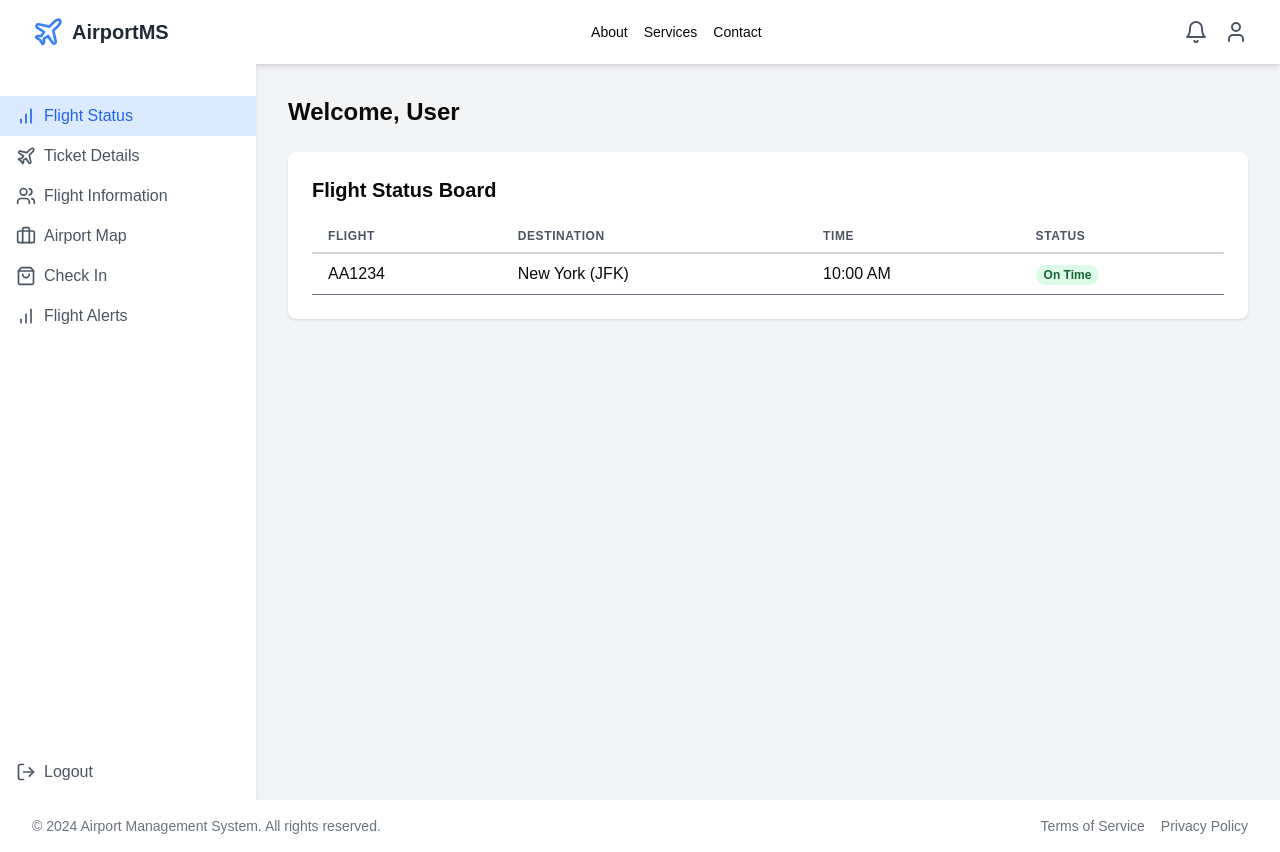
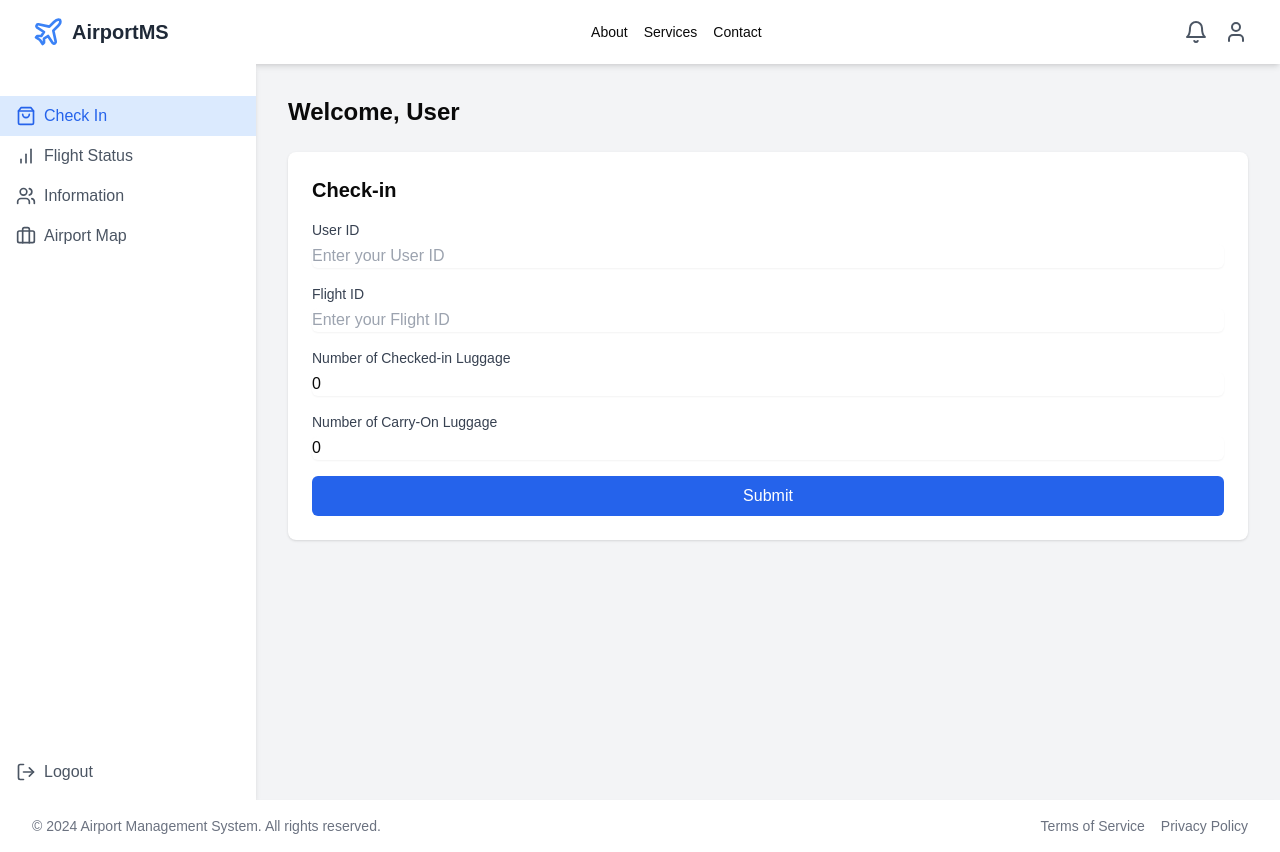
Before and after one commit to harshav2/Airport-Management-System, a Next.js app: page /dashboard/user in a window 1280 px wide. Built offline with nearby package versions, Linux system fonts and the light colour scheme.

Commit message:
dashboard/user additions check-in and status completion

```diff
--- a/app/api/check-in/route.js
+++ b/app/api/user/check-in/route.js
@@ -1,13 +1,13 @@
-// api/check-in.js
 import { NextResponse } from "next/server";
-import { executeQuery } from "../../../lib/db";
+import { executeQuery } from "../../../../lib/db";
 
 export async function POST(request) {
   try {
     console.log("Received request:", request);
 
-    const { type, flightId, userId: username } = await request.json();
-    console.log("Received payload:", { type, flightId, username });
+    // Get the payload from the request
+    const { type, flightId, userId: username, noOfCheckIn, noOfCabin } = await request.json();
+    console.log("Received payload:", { type, flightId, username, noOfCheckIn, noOfCabin });
 
     // Check if FlightID exists in Flight table
     const flightCheckResult = await executeQuery({
@@ -15,7 +15,7 @@ export async function POST(request) {
       values: [flightId],
     });
     console.log("Flight check result:", flightCheckResult);
-    console.log("Flight check result:", flightId);
+
     if (flightCheckResult[0].count === 0) {
       return NextResponse.json(
         { message: "FlightID does not exist" },
@@ -48,16 +48,31 @@ export async function POST(request) {
     console.log("User on flight check result:", userOnFlightCheckResult);
 
     if (userOnFlightCheckResult[0].count > 0) {
+      // If user is already checked in, update luggage counts instead of inserting a new row
+      const updateUserOnFlightResult = await executeQuery({
+        query: `UPDATE UserOnFlight SET NoOfCheckIn = ?, NoOfCabin = ? WHERE UserID = ? AND FlightID = ?`,
+        values: [noOfCheckIn, noOfCabin, userId, flightId],
+      });
+
+      console.log("Updated UserOnFlight result:", updateUserOnFlightResult);
+
+      if (updateUserOnFlightResult.affectedRows === 0) {
+        return NextResponse.json(
+          { message: "Failed to update luggage information" },
+          { status: 500 }
+        );
+      }
+
       return NextResponse.json(
-        { message: "User is already checked in for this flight" },
-        { status: 400 }
+        { message: "Check-in luggage information updated successfully" },
+        { status: 200 }
       );
     }
 
     // Insert user on flight information into the UserOnFlight table
     const userOnFlightResult = await executeQuery({
-      query: `INSERT INTO UserOnFlight (UserID, FlightID) VALUES (?, ?)`,
-      values: [userId, flightId],
+      query: `INSERT INTO UserOnFlight (UserID, FlightID, NoOfCheckIn, NoOfCabin) VALUES (?, ?, ?, ?)`,
+      values: [userId, flightId, noOfCheckIn, noOfCabin],
     });
     console.log("User on flight result:", userOnFlightResult);
 
--- /dev/null
+++ b/app/api/user/status/route.js
@@ -0,0 +1,74 @@
+import { NextResponse } from "next/server";
+import { verifyToken } from "../../../../lib/auth";  // Assuming you have this helper function for JWT verification
+import { executeQuery } from "../../../../lib/db";   // Assuming you have this helper function for DB queries
+
+export async function GET(request) {
+  try {
+    // Extract the token from the cookies in the request
+    const token = request.cookies.get('token');
+
+    // Log to check if the token is being retrieved
+    console.log("Token from cookies:", token);
+
+    // If no token is found, respond with an Unauthorized status
+    if (!token) {
+      return NextResponse.json(
+        { message: "Token not found. Unauthorized access." },
+        { status: 401 }
+      );
+    }
+
+    // Verify and decode the token
+    const decodedToken = await verifyToken(token.value);
+
+    // Log to check if the token is being decoded properly
+    console.log("Decoded token:", decodedToken);
+
+    // If the token is invalid, respond with an Unauthorized status
+    if (!decodedToken) {
+      return NextResponse.json(
+        { message: "Invalid token. Unauthorized access." },
+        { status: 401 }
+      );
+    }
+
+    // Log the userId from the decoded token for debugging
+    console.log("Decoded userId:", decodedToken.userId);
+
+    // Fetch flight details for the user from the `UserOnFlight` table
+    const flights = await executeQuery({
+      query: `
+        SELECT
+          f.ID,
+          f.Gate,
+          f.Belt,
+          f.Destination,
+          f.Origin,
+          a.Name AS AirlineName
+        FROM Flight f
+        JOIN Airline a ON f.AirlineID = a.AirlineID
+        JOIN UserOnFlight uof ON uof.FlightID = f.ID
+        WHERE uof.UserID = ?;
+      `,
+      values: [decodedToken.userId],  // Use userId from the token to fetch their flights
+    });
+
+    // If no flights are found for the user, respond with a 404 status
+    if (!flights || flights.length === 0) {
+      return NextResponse.json(
+        { message: "No flights found for the user" },
+        { status: 404 }
+      );
+    }
+
+    // Respond with the fetched flight data
+    return NextResponse.json(flights);
+  } catch (error) {
+    console.error("Token verification or database query error:", error);
+    // Handle unexpected errors
+    return NextResponse.json(
+      { message: "An error occurred while fetching flight details", error: error.message },
+      { status: 500 }
+    );
+  }
+}
--- a/app/dashboard/user/page.js
+++ b/app/dashboard/user/page.js
@@ -1,6 +1,5 @@
 "use client";
-import { useState } from "react";
-import "react-toastify/dist/ReactToastify.css"; // Import the toast styles
+import { useState ,useEffect} from "react";
 import Link from "next/link";
 import {
   Plane,
@@ -8,34 +7,30 @@ import {
   Briefcase,
   LogOut,
   Menu,
-  Settings,
   BarChart,
   ShoppingBag,
   Bell,
   User,
 } from "lucide-react";
+
 export default function UserDashboard() {
-  const [activeTab, setActiveTab] = useState("status");
+  const [activeTab, setActiveTab] = useState("checkin");
   const [isSidebarOpen, setIsSidebarOpen] = useState(false);
 
   const toggleSidebar = () => setIsSidebarOpen(!isSidebarOpen);
 
   const renderContent = () => {
     switch (activeTab) {
+      case "checkin":
+        return <CheckIn />;
       case "status":
-        return <FlightStatus />;
-      case "tickets":
-        return <TicketDetails />;
+        return <FlightStatusAndAlerts />;
       case "info":
-        return <FlightAndAirportInfo />;
+        return <Information />;
       case "map":
         return <AirportMap />;
-      case "checkin":
+      default:
         return <CheckIn />;
-      case "alerts":
-        return <FlightAlerts />;
-      default:
-        return <FlightStatus />;
     }
   };
 
@@ -97,6 +92,21 @@ export default function UserDashboard() {
               <a
                 href="#"
                 className={`flex items-center space-x-2 px-4 py-2 ${
+                  activeTab === "checkin"
+                    ? "bg-blue-100 text-blue-600"
+                    : "text-gray-600 hover:bg-gray-100"
+                }`}
+                onClick={() => {
+                  setActiveTab("checkin");
+                  setIsSidebarOpen(false);
+                }}
+              >
+                <ShoppingBag className="h-5 w-5" />
+                <span>Check In</span>
+              </a>
+              <a
+                href="#"
+                className={`flex items-center space-x-2 px-4 py-2 ${
                   activeTab === "status"
                     ? "bg-blue-100 text-blue-600"
                     : "text-gray-600 hover:bg-gray-100"
@@ -112,21 +122,6 @@ export default function UserDashboard() {
               <a
                 href="#"
                 className={`flex items-center space-x-2 px-4 py-2 ${
-                  activeTab === "tickets"
-                    ? "bg-blue-100 text-blue-600"
-                    : "text-gray-600 hover:bg-gray-100"
-                }`}
-                onClick={() => {
-                  setActiveTab("tickets");
-                  setIsSidebarOpen(false);
-                }}
-              >
-                <Plane className="h-5 w-5" />
-                <span>Ticket Details</span>
-              </a>
-              <a
-                href="#"
-                className={`flex items-center space-x-2 px-4 py-2 ${
                   activeTab === "info"
                     ? "bg-blue-100 text-blue-600"
                     : "text-gray-600 hover:bg-gray-100"
@@ -137,7 +132,7 @@ export default function UserDashboard() {
                 }}
               >
                 <Users className="h-5 w-5" />
-                <span>Flight Information</span>
+                <span>Information</span>
               </a>
               <a
                 href="#"
@@ -153,36 +148,6 @@ export default function UserDashboard() {
               >
                 <Briefcase className="h-5 w-5" />
                 <span>Airport Map</span>
-              </a>
-              <a
-                href="#"
-                className={`flex items-center space-x-2 px-4 py-2 ${
-                  activeTab === "checkin"
-                    ? "bg-blue-100 text-blue-600"
-                    : "text-gray-600 hover:bg-gray-100"
-                }`}
-                onClick={() => {
-                  setActiveTab("checkin");
-                  setIsSidebarOpen(false);
-                }}
-              >
-                <ShoppingBag className="h-5 w-5" />
-                <span>Check In</span>
-              </a>
-              <a
-                href="#"
-                className={`flex items-center space-x-2 px-4 py-2 ${
-                  activeTab === "alerts"
-                    ? "bg-blue-100 text-blue-600"
-                    : "text-gray-600 hover:bg-gray-100"
-                }`}
-                onClick={() => {
-                  setActiveTab("alerts");
-                  setIsSidebarOpen(false);
-                }}
-              >
-                <BarChart className="h-5 w-5" />
-                <span>Flight Alerts</span>
               </a>
             </nav>
             <div className="p-4">
@@ -230,8 +195,44 @@ export default function UserDashboard() {
   );
 }
 
-function FlightStatus() {
+export function FlightStatusAndAlerts() {
+  const [flights, setFlights] = useState([]);
+  const [loading, setLoading] = useState(true);
+  const [error, setError] = useState(null);
+
+  useEffect(() => {
+    const fetchFlightStatus = async () => {
+      try {
+        const response = await fetch("/api/user/status", {
+          headers: {
+            Authorization: `Bearer ${document.cookie.replace(
+              /(?:(?:^|.*;\s*)token\s*\=\s*([^;]*).*$)|^.*$/,
+              "$1"
+            )}`,
+          },
+        });
+
+        if (!response.ok) {
+          throw new Error("Failed to fetch flight status");
+        }
+
+        const data = await response.json();
+        setFlights(data);
+        setLoading(false);
+      } catch (error) {
+        setError(error.message);
+        setLoading(false);
+      }
+    };
+
+    fetchFlightStatus();
+  }, []);
+
+  if (loading) return <p>Loading...</p>;
+  if (error) return <p>Error: {error}</p>;
+
   return (
+    <div className="space-y-6">
       <div className="bg-white shadow rounded-lg p-4 md:p-6">
         <h2 className="text-xl font-semibold mb-4">Flight Status Board</h2>
         <div className="overflow-x-auto">
@@ -239,45 +240,61 @@ function FlightStatus() {
             <thead>
               <tr>
                 <th className="px-4 py-2 border-b-2 border-gray-300 text-left text-xs font-semibold text-gray-600 uppercase tracking-wider">
-                Flight
+                  Flight ID
                 </th>
                 <th className="px-4 py-2 border-b-2 border-gray-300 text-left text-xs font-semibold text-gray-600 uppercase tracking-wider">
                   Destination
                 </th>
                 <th className="px-4 py-2 border-b-2 border-gray-300 text-left text-xs font-semibold text-gray-600 uppercase tracking-wider">
-                Time
+                  Origin
                 </th>
                 <th className="px-4 py-2 border-b-2 border-gray-300 text-left text-xs font-semibold text-gray-600 uppercase tracking-wider">
-                Status
+                  Gate
+                </th>
+                <th className="px-4 py-2 border-b-2 border-gray-300 text-left text-xs font-semibold text-gray-600 uppercase tracking-wider">
+                  Belt
+                </th>
+                <th className="px-4 py-2 border-b-2 border-gray-300 text-left text-xs font-semibold text-gray-600 uppercase tracking-wider">
+                  Airline
                 </th>
               </tr>
             </thead>
             <tbody>
-            <tr>
+              {flights.map((flight) => (
+                <tr key={flight.ID}>
                   <td className="px-4 py-2 whitespace-no-wrap border-b border-gray-500">
-                AA1234
+                    {flight.ID}
                   </td>
                   <td className="px-4 py-2 whitespace-no-wrap border-b border-gray-500">
-                New York (JFK)
+                    {flight.Destination}
                   </td>
                   <td className="px-4 py-2 whitespace-no-wrap border-b border-gray-500">
-                10:00 AM
+                    {flight.Origin}
                   </td>
                   <td className="px-4 py-2 whitespace-no-wrap border-b border-gray-500">
-                <span className="px-2 inline-flex text-xs leading-5 font-semibold rounded-full bg-green-100 text-green-800">
-                  On Time
-                </span>
+                    {flight.Gate}
+                  </td>
+                  <td className="px-4 py-2 whitespace-no-wrap border-b border-gray-500">
+                    {flight.Belt}
+                  </td>
+                  <td className="px-4 py-2 whitespace-no-wrap border-b border-gray-500">
+                    {flight.AirlineName}
                   </td>
                 </tr>
+              ))}
             </tbody>
           </table>
+        </div>
       </div>
     </div>
   );
 }
 
-function TicketDetails() {
+
+
+function Information() {
   return (
+    <div className="space-y-6">
       <div className="bg-white shadow rounded-lg p-4 md:p-6">
         <h2 className="text-xl font-semibold mb-4">Ticket Details</h2>
         <div className="space-y-4">
@@ -321,12 +338,6 @@ function TicketDetails() {
           </div>
         </div>
       </div>
-  );
-}
-
-function FlightAndAirportInfo() {
-  return (
-    <div className="space-y-6">
       <div className="bg-white shadow rounded-lg p-4 md:p-6">
         <h2 className="text-xl font-semibold mb-4">Flight Information</h2>
         <div className="grid grid-cols-1 md:grid-cols-2 gap-4">
@@ -351,31 +362,6 @@ function FlightAndAirportInfo() {
           </div>
         </div>
       </div>
-      <div className="bg-white shadow rounded-lg p-4 md:p-6">
-        <h2 className="text-xl font-semibold mb-4">Airport Information</h2>
-        <div className="grid grid-cols-1 md:grid-cols-2 gap-4">
-          <div>
-            <p>
-              <strong>Airport:</strong> John F. Kennedy International Airport
-              (JFK)
-            </p>
-            <p>
-              <strong>Location:</strong> Queens, New York, USA
-            </p>
-            <p>
-              <strong>Terminal:</strong> Terminal 8
-            </p>
-          </div>
-          <div>
-            <p>
-              <strong>Services:</strong> Restaurants, Duty-free shops, Lounges
-            </p>
-            <p>
-              <strong>Transportation:</strong> Taxi, Bus, Train (AirTrain JFK)
-            </p>
-          </div>
-        </div>
-      </div>
     </div>
   );
 }
@@ -396,32 +382,31 @@ function AirportMap() {
 export function CheckIn() {
   const [userId, setUserId] = useState("");
   const [flightId, setFlightId] = useState("");
-  const [baggageType, setBaggageType] = useState("");
-  const [alertMessage, setAlertMessage] = useState(""); // State to handle alert message visibility
+  const [noOfCheckIn, setNoOfCheckIn] = useState(0);  // State for checked-in luggage
+  const [noOfCabin, setNoOfCabin] = useState(0);      // State for carry-on luggage
+  const [alertMessage, setAlertMessage] = useState("");
 
-  const handleBaggageChange = (e) => {
-    setBaggageType(e.target.value);
-  };
-
+  // Handle form submission
   const handleSubmit = async (e) => {
     e.preventDefault();
-    if (!userId || !flightId || !baggageType) {
+
+    // Ensure all required fields are filled out
+    if (!userId || !flightId || noOfCheckIn < 0 || noOfCabin < 0) {
       setAlertMessage("Please fill in all required fields.");
-      setTimeout(() => setAlertMessage(""), 1000); // Hide message after 1 second
+      setTimeout(() => setAlertMessage(""), 3000);  // Display alert for 3 seconds
       return;
     }
 
-    // Prepare the payload
     const payload = {
-      type: baggageType, // Use a single type
       flightId,
       userId,
+      noOfCheckIn,    // Number of checked-in luggage
+      noOfCabin       // Number of carry-on luggage
     };
 
     try {
-      // Send the data to your backend API endpoint
-      const response = await fetch("/api/check-in", {
-        method: "POST",
+      const response = await fetch('/api/user/check-in', {
+        method: 'POST',
         headers: {
           "Content-Type": "application/json",
         },
@@ -430,24 +415,19 @@ export function CheckIn() {
 
       if (!response.ok) {
         const errorData = await response.json();
-
-        setAlertMessage(
-          `Error: ${response.status} ${response.statusText} - ${
-            errorData?.message || "Please try again later."
-          }`
-        );
-        setTimeout(() => setAlertMessage(""), 1000); // Hide message after 1 second
+        setAlertMessage(`Error: ${response.status} ${response.statusText} - ${errorData?.message || 'Please try again later.'}`);
+        setTimeout(() => setAlertMessage(""), 3000);
         return;
       }
 
       const result = await response.json();
-      console.log("Success:", result);
-      setAlertMessage("Check-in successful!");
-      setTimeout(() => setAlertMessage(""), 1000); // Hide message after 1 second
+      console.log('Success:', result);
+      setAlertMessage('Check-in successful!');
+      setTimeout(() => setAlertMessage(""), 3000);
     } catch (error) {
-      console.error("Error:", error);
-      setAlertMessage("There was an error during check-in. Please try again.");
-      setTimeout(() => setAlertMessage(""), 1000); // Hide message after 1 second
+      console.error('Error:', error);
+      setAlertMessage('There was an error during check-in. Please try again.');
+      setTimeout(() => setAlertMessage(""), 3000);
     }
   };
 
@@ -455,7 +435,6 @@ export function CheckIn() {
     <div className="bg-white shadow rounded-lg p-4 md:p-6">
       <h2 className="text-xl font-semibold mb-4">Check-in</h2>
 
-      {/* Display the alert message if exists */}
       {alertMessage && (
         <div className="alert bg-red-500 text-white p-2 rounded-md mb-4">
           {alertMessage}
@@ -463,7 +442,6 @@ export function CheckIn() {
       )}
 
       <form className="space-y-4" onSubmit={handleSubmit}>
-        {/* User ID Input */}
         <div>
           <label
             className="block text-sm font-medium text-gray-700"
@@ -481,7 +459,6 @@ export function CheckIn() {
           />
         </div>
 
-        {/* Flight ID Input */}
         <div>
           <label
             className="block text-sm font-medium text-gray-700"
@@ -499,31 +476,37 @@ export function CheckIn() {
           />
         </div>
 
-        {/* Baggage Type Radio Buttons */}
+        {/* New fields for No of Checked-In and Carry-On Luggage */}
         <div>
-          <label className="block text-lg font-bold text-gray-900">
-            Baggage Type
+          <label className="block text-sm font-medium text-gray-700" htmlFor="noOfCheckIn">
+            Number of Checked-in Luggage
           </label>
-          <div className="mt-2 space-y-2">
-            {["Check-in", "Check-out", "Both", "Other"].map((type) => (
-              <div key={type}>
           <input
-                  type="radio"
-                  id={type}
-                  name="baggageType"
-                  value={type}
-                  checked={baggageType === type}
-                  onChange={handleBaggageChange}
+            value={noOfCheckIn}
+            onChange={(e) => setNoOfCheckIn(parseInt(e.target.value) || 0)}
+            className="mt-1 block w-full rounded-md border-gray-300 shadow-sm focus:border-blue-300 focus:ring focus:ring-blue-200 focus:ring-opacity-50"
+            id="noOfCheckIn"
+            type="number"
+            min="0"
+            placeholder="Enter number of checked-in luggage"
           />
-                <label className="ml-2 text-sm text-gray-600" htmlFor={type}>
-                  {type}
-                </label>
-              </div>
-            ))}
-          </div>
         </div>
 
-        {/* Submit Button */}
+        <div>
+          <label className="block text-sm font-medium text-gray-700" htmlFor="noOfCabin">
+            Number of Carry-On Luggage
+          </label>
+          <input
+            value={noOfCabin}
+            onChange={(e) => setNoOfCabin(parseInt(e.target.value) || 0)}
+            className="mt-1 block w-full rounded-md border-gray-300 shadow-sm focus:border-blue-300 focus:ring focus:ring-blue-200 focus:ring-opacity-50"
+            id="noOfCabin"
+            type="number"
+            min="0"
+            placeholder="Enter number of carry-on luggage"
+          />
+        </div>
+
         <button
           type="submit"
           className="w-full mt-4 bg-blue-600 text-white py-2 rounded-md hover:bg-blue-700"
@@ -534,37 +517,3 @@ export function CheckIn() {
     </div>
   );
 }
-
-function FlightAlerts() {
-  return (
-    <div className="space-y-4">
-      <div
-        className="bg-yellow-100 border-l-4 border-yellow-500 text-yellow-700 p-4 rounded-lg"
-        role="alert"
-      >
-        <p className="font-bold">Flight Delay</p>
-        <p>
-          Flight AA1234 to Los Angeles (LAX) is delayed by 30 minutes. New
-          departure time: 10:30 AM.
-        </p>
-      </div>
-      <div
-        className="bg-blue-100 border-l-4 border-blue-500 text-blue-700 p-4 rounded-lg"
-        role="alert"
-      >
-        <p className="font-bold">Gate Change</p>
-        <p>Flight BB5678 to Chicago (ORD) has changed gates. New gate: B22.</p>
-      </div>
-      <div
-        className="bg-green-100 border-l-4 border-green-500 text-green-700 p-4 rounded-lg"
-        role="alert"
-      >
-        <p className="font-bold">On Time</p>
-        <p>
-          Flight CC9012 to Miami (MIA) is on time. Departure at 2:15 PM from
-          gate C14.
-        </p>
-      </div>
-    </div>
-  );
-}
```
Also changed, not shown: app/api/login/route.js (+3 -4 lines), 1 other file (tests, documents, lock files or other folders). Lines whose indentation alone changed are shown as unchanged.
